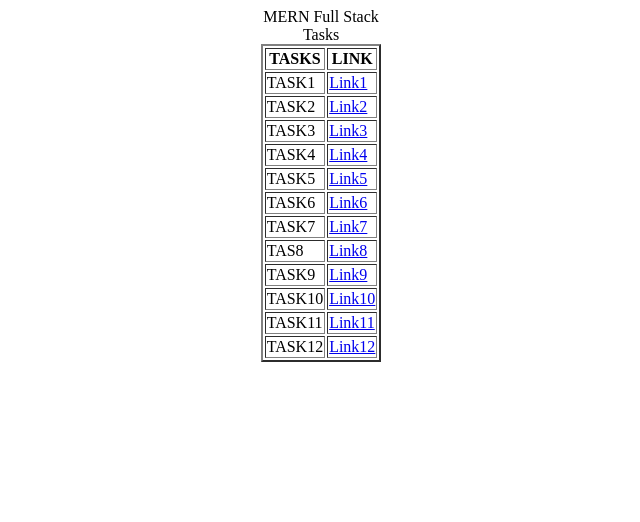
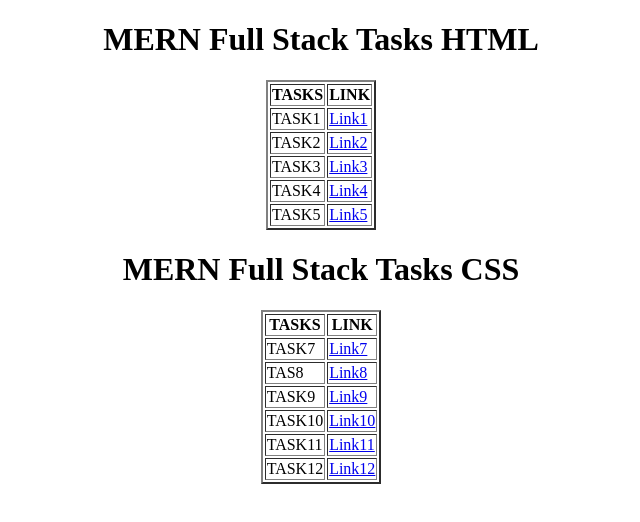
Before and after one commit to ihharsh/MERN_TASKS, a plain HTML site: page index.html in a window 1280 px wide. Shown: the whole page, without its empty margins (319-959 px from the left). Drawn offline with Linux system fonts and the light colour scheme.

Commit message:
Add files via upload

```diff
--- a/index.html
+++ b/index.html
@@ -8,7 +8,7 @@
 </head>
 <body>
     <table border="2" align="center">
-        <caption> MERN Full Stack Tasks </caption>
+        <h1 style="text-align: center;"> MERN Full Stack Tasks HTML </h1>
         <th>TASKS</th>
         <th>LINK</th>
         <tr>
@@ -31,10 +31,13 @@
             <td>TASK5</td>
             <td><a href="task5.html">Link5</a></td>
         </tr>
-        <tr>
-            <td>TASK6</td>
-            <td><a href="task6.html">Link6</a></td>
-        </tr>
+    </table>
+
+
+    <table border="2" align="center">
+         <h1 style="text-align: center;"> MERN Full Stack Tasks CSS </h1>
+        <th>TASKS</th>
+        <th>LINK</th>
         <tr>
             <td>TASK7</td>
             <td><a href="task7.html">Link7</a></td>
@@ -60,5 +63,14 @@
             <td><a href="task12.html">Link12</a></td>
         </tr>
     </table>
+
+
+
+
+
+
+
+
+
 </body>
 </html>
```
